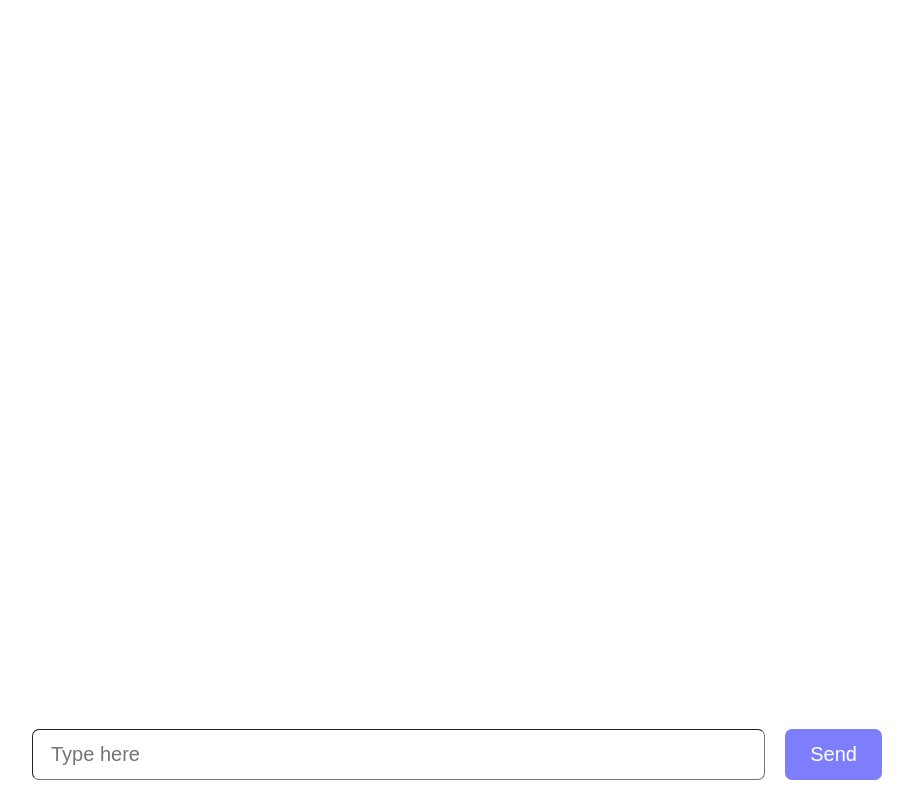
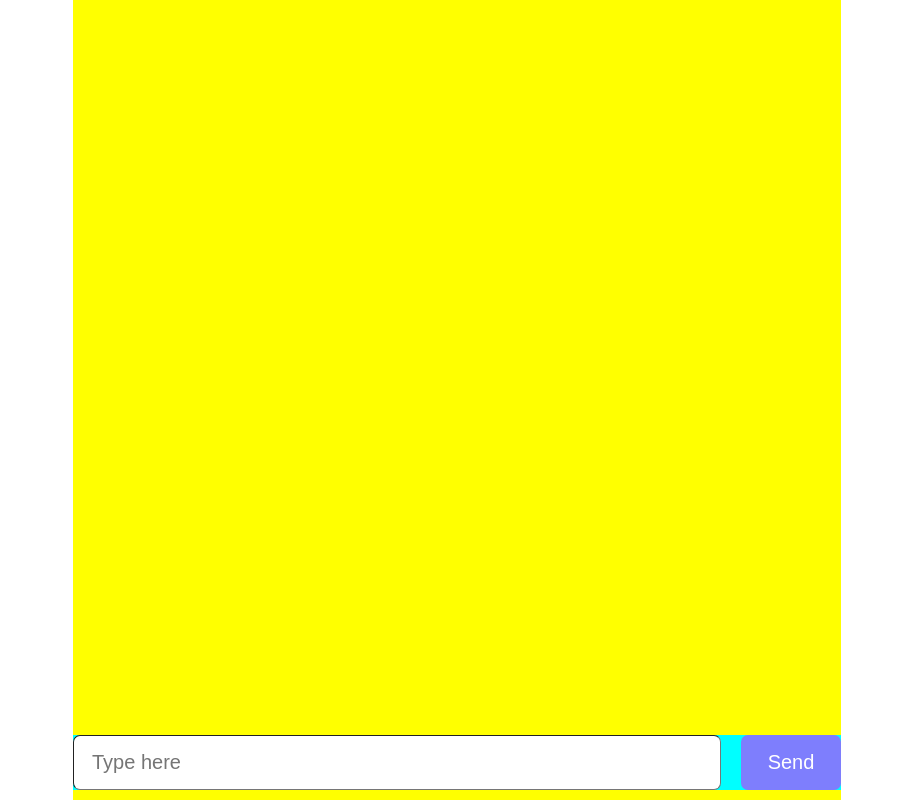
Before and after one commit to akashdpcali-cloud/MyBot, a React (Vite) app: page / in a window 1280 px wide. Shown: the whole page, without its empty margins (183-1096 px from the left). Built offline with nearby package versions, Linux system fonts and the light colour scheme.

Commit message:
Update layout styles in App.css
Refactor layout styles for app and input sections, changing display properties and adjusting dimensions.

```diff
--- a/src/App.css
+++ b/src/App.css
@@ -1,9 +1,10 @@
 
 
 .appDiv{
-  display: flex;
-  flex-direction: column;
-  max-width: 100%;
+  background-color: yellow;
+  display: grid;
+  grid-template-rows: 1fr 65px;
+  width: 60%;
   margin-left: auto;
   margin-right: auto;
   row-gap: 20px;
@@ -11,11 +12,12 @@
 }
 
 .inputDiv{
-  display: flex;
-  flex:1;
+  background-color: aqua;
+  display: grid;
+  grid-template-columns: 1fr 100px;
   column-gap: 20px;
   max-height: fit-content;
-  margin-bottom: 20px;
+  margin-bottom: 10px;
 }
 
 .input{
@@ -25,7 +27,7 @@
   border-width: 1px;
   font-size: 20px;
   display: flex;
-  flex: 1;
+  min-width: 20px;
 
 }
 .sendBut{
@@ -58,7 +60,7 @@ img{
   background-color: rgb(222, 222, 255);
   padding: 10px 15px;
   border-radius: 10px;
-  max-width: 550px;
+  max-width: 70%;
   font-size: 20px;
   overflow-wrap: anywhere;
   margin-bottom: 20px;
@@ -73,29 +75,17 @@ img{
   overflow-y: scroll;
   scrollbar-width: none;
   margin-top: 20px;
+  padding-right: 20px;
+  padding-left: 20px
+}
+
+@media (max-width: 600px) {
+  .appDiv{
+    width: 97%;
+    grid-template-rows: 1fr 60px;
+  }
+  .input, .sendBut{
+    padding: 10px;
+  }
 
 }
-
-@media (min-width: 600px) {
-  .appDiv{
-    max-width: 850px;
-  }
-  .inputDiv{
-    column-gap: 20px;
-  }
-  .message{
-    max-width: 550px;
-  }
-  img{
-    width: 55px;
-    height: 55px;
-  }
-}
-  .user{
-    column-gap: 10px;
-  }
-
-
-  .robot{
-    column-gap: 10px;
-  }
```
